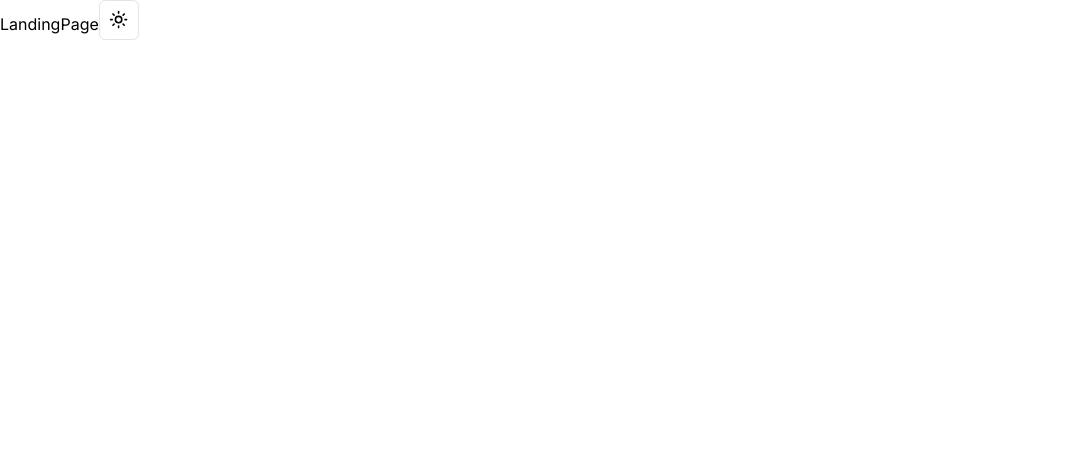
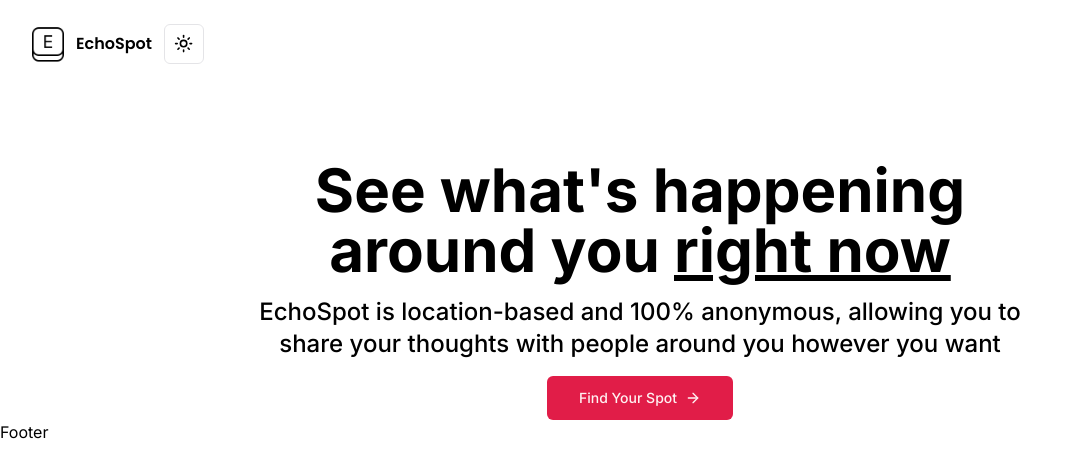
Before and after one commit to WillGraham36/echo-spot, a Next.js app: page / in a window 1280 px wide. Shown: the top 476 px of the page, without its empty margins (0-1082 px from the left). Built offline with nearby package versions, Linux system fonts and the light colour scheme.

Commit message:
style: logo and header components working with dark/light mode

```diff
--- /dev/null
+++ b/app/(landing)/_components/Footer.tsx
@@ -0,0 +1,8 @@
+
+const Footer = () => {
+    return (
+        <div>Footer</div>
+    )
+}
+
+export default Footer
--- /dev/null
+++ b/app/(landing)/_components/Header.tsx
@@ -0,0 +1,25 @@
+import { Button } from "@/components/ui/button"
+import { ArrowRight } from "lucide-react"
+import Link from "next/link"
+
+const Header = () => {
+    return (
+        <div className="max-w-3xl space-y-4">
+            <h1 className="text-3xl sm:text-5xl md:text-6xl font-bold">
+                See what&apos;s happening around you <span className="underline">right now</span>
+            </h1>
+            <h3 className="font-medium text-base sm:text-xl md:text-2xl">
+                EchoSpot is location-based and 100% anonymous, allowing you to share your thoughts with people around you however you want
+            </h3>
+
+            <Button asChild size={"lg"}>
+                <Link href="/documents">
+                    Find Your Spot
+                    <ArrowRight className="h-4 w-4 ml-2" />
+                </Link>
+            </Button>
+        </div>
+    )
+}
+
+export default Header
--- /dev/null
+++ b/app/(landing)/_components/Logo.tsx
@@ -0,0 +1,27 @@
+import { Poppins } from "next/font/google";
+import Image from "next/image";
+
+import { cn } from '@/lib/utils';
+
+const font = Poppins({
+    subsets: ['latin'],
+    weight: ["400", "600"]
+});
+
+const Logo = () => {
+    return (
+        <div className=" md:flex items-center gap-x-2 dark:bg-primary rounded-full p-2 px-3">
+            <Image
+                src="/logo.png"
+                alt="EchoSpot logo"
+                width={40}
+                height={40}
+            />
+            <p className={cn("font-semibold", font.className)}>
+                EchoSpot
+            </p>
+        </div>
+    )
+}
+
+export default Logo
--- /dev/null
+++ b/app/(landing)/_components/Navbar.tsx
@@ -0,0 +1,13 @@
+import { ModeToggle } from "@/components/theme-mode-toggle"
+import Logo from "./Logo"
+
+const Navbar = () => {
+    return (
+        <div className="z-50 fixed top-0 flex items-center w-full p-4">
+            <Logo />
+            <ModeToggle />
+        </div>
+    )
+}
+
+export default Navbar
--- a/app/(landing)/layout.tsx
+++ b/app/(landing)/layout.tsx
@@ -1,3 +1,4 @@
+import Navbar from "./_components/Navbar";
 
 const LandingLayout = ({
     children
@@ -6,7 +7,8 @@ const LandingLayout = ({
 }) => {
     return (
         <div className="h-full dark:bg-[#1F1F1F]">
-            <main className="h-full">
+            <Navbar />
+            <main className="h-full pt-40">
                 {children}
             </main>
         </div>
--- a/app/(landing)/page.tsx
+++ b/app/(landing)/page.tsx
@@ -1,10 +1,13 @@
-import { ModeToggle } from "@/components/theme-mode-toggle"
+import Header from "./_components/Header"
+import Footer from "./_components/Footer"
 
 const LandingPage = () => {
     return (
-        <div>
-            LandingPage
-            <ModeToggle />
+        <div className="min-h-full flex flex-col">
+            <div className="flex flex-col items-center justify-center md:justify-start text-center gap-y-8 flex-1">
+                <Header />
+            </div>
+            <Footer />
         </div>
     )
 }
```
Also changed, not shown: public/logo.png (added).
